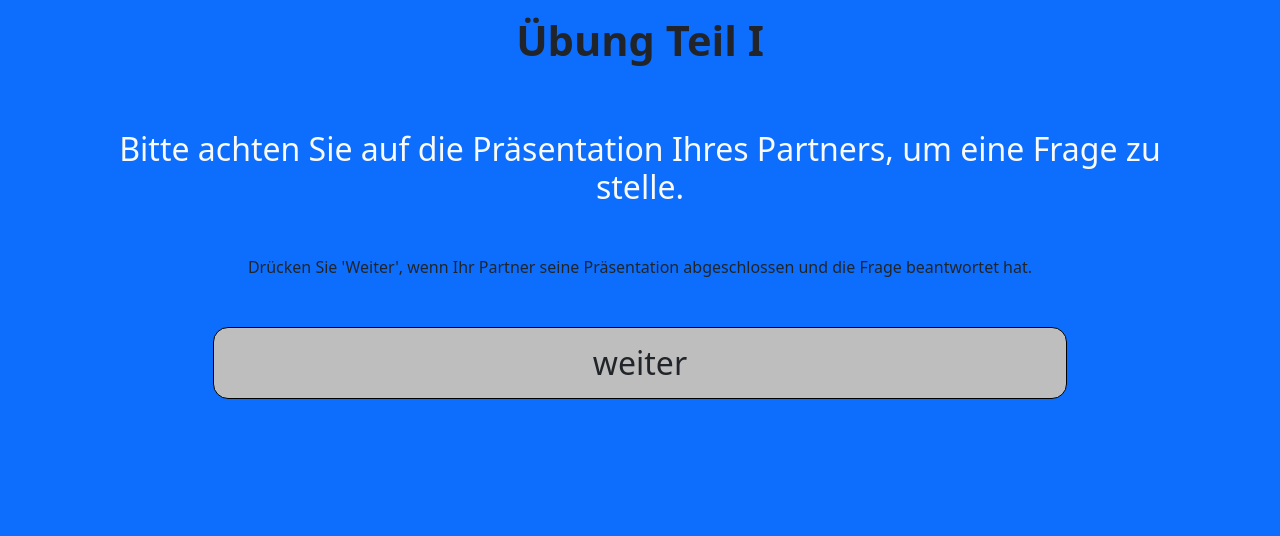
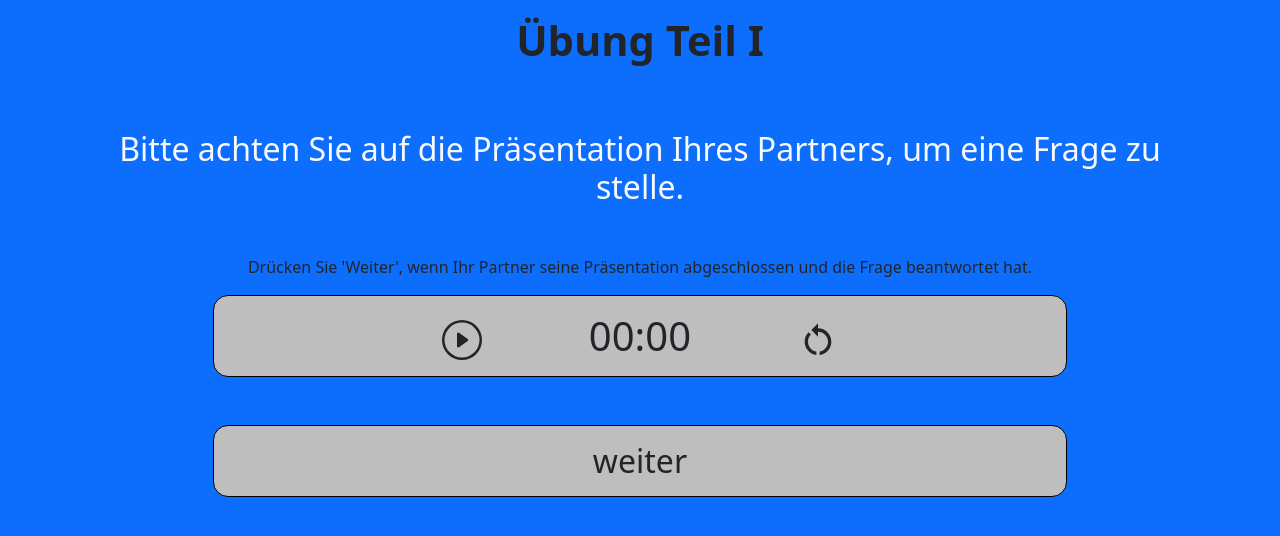
Before and after one commit to jpta24/b2-app, a React (Create React App) app: page /teil-1/1/1/1 in a window 1280 px wide. Shown: the top 536 px of the page. Built offline with nearby package versions, Linux system fonts and the light colour scheme.

Commit message:
add Timer

```diff
--- a/public/index.html
+++ b/public/index.html
@@ -24,7 +24,7 @@
       work correctly both with client-side routing and a non-root public URL.
       Learn how to configure a non-root public URL by running `npm run build`.
     -->
-    <title>B2 Mündliche Prüfung übung</title>
+    <title>DTB B2 Mündliche Trainer</title>
   </head>
   <body>
     <noscript>You need to enable JavaScript to run this app.</noscript>
--- a/src/components/InactiveTN.jsx
+++ b/src/components/InactiveTN.jsx
@@ -1,4 +1,5 @@
 import { useNavigate } from 'react-router-dom';
+import Timer from './Timer';
 
 const InactiveTN = ({ teil1State, setTeil1State }) => {
 	const navigate = useNavigate();
@@ -12,6 +13,7 @@ const InactiveTN = ({ teil1State, setTeil1State }) => {
 				Drücken Sie 'Weiter', wenn Ihr Partner seine Präsentation abgeschlossen
 				und die Frage beantwortet hat.
 			</p>
+			<Timer/>
 			<div
 				className='col-8 mx-auto p-3 h2 card-btn my-5 text-dark'
 				onClick={() => {
--- /dev/null
+++ b/src/components/Timer.jsx
@@ -0,0 +1,58 @@
+import React, { useState, useEffect } from 'react';
+import { BsPlayCircle,BsPauseCircle } from 'react-icons/bs';
+import { MdRestartAlt } from 'react-icons/md';
+
+
+const Timer = () => {
+	const [time, setTime] = useState(0);
+	const [running, setRunning] = useState(false);
+
+	useEffect(() => {
+		let intervalId;
+
+		if (running) {
+			intervalId = setInterval(() => {
+				setTime((prevTime) => prevTime + 1);
+			}, 1000);
+		}
+
+		return () => {
+			clearInterval(intervalId);
+		};
+	}, [running]);
+
+	const formatTime = () => {
+		const minutes = Math.floor(time / 60)
+			.toString()
+			.padStart(2, '0');
+		const seconds = (time % 60).toString().padStart(2, '0');
+		return `${minutes}:${seconds}`;
+	};
+
+	const handlePlayClick = () => {
+		setRunning(!running);
+	};
+
+	return (
+		<div className='col-8 mx-auto py-3 text-dark h1 card-btn my-3 d-flex justify-content-center'>
+			{running ? (
+				<span className='mx-3' onClick={handlePlayClick}>
+                    <BsPauseCircle/>
+				</span>
+			) : (
+				<span className='mx-3' onClick={handlePlayClick}>
+					<BsPlayCircle/>
+				</span>
+			)}
+
+			<div className='col-4'>{formatTime()}</div>
+			{!running &&
+				<span className='mx-3' onClick={()=>setTime(0)}>
+					<MdRestartAlt/>
+				</span>
+			}
+		</div>
+	);
+};
+
+export default Timer;
--- a/src/pages/Teil-1.jsx
+++ b/src/pages/Teil-1.jsx
@@ -6,6 +6,7 @@ import Loading from '../components/Loading/Loading';
 import Teil1active from '../components/Teil-1-active';
 import teil1 from '../data/teil1';
 import InactiveTN from '../components/InactiveTN';
+import Timer from '../components/Timer';
 
 const Teil1 = () => {
 	const { pruefung, tns, tn } = useParams();
@@ -83,6 +84,7 @@ const Teil1 = () => {
 								}}
 							></p>
 						</div>
+						<Timer/>
 
 						<div
 							className='col-8 mx-auto p-2 h2 card-btn my-5 text-dark'
--- a/src/pages/Teil-2.jsx
+++ b/src/pages/Teil-2.jsx
@@ -4,6 +4,7 @@ import { useParams, useNavigate } from 'react-router-dom';
 import Loading from '../components/Loading/Loading';
 
 import teil2 from '../data/teil2';
+import Timer from '../components/Timer';
 
 const Teil2 = () => {
 	const { pruefung, tns, tn } = useParams();
@@ -48,6 +49,7 @@ const Teil2 = () => {
 						<div className='mx-auto p-3 h4 card-btn my-2 d-flex flex-column justify-content-around align-items-center'>
 							<p className='fs-4'>{teil2[teil2State.frage]}</p>
 						</div>
+						<Timer/>
 
 						{((teil2State.pruefung === 'a' &&
 							teil2State.tns === '2' &&
@@ -92,6 +94,7 @@ const Teil2 = () => {
 							Bitte achten Sie auf die Frage Ihres Partners, um eine
 							Antwort zu geben und eine Gespräch ca. 2 min zu führen.
 						</h2>
+						<Timer/>
 						<div
 							className='col-8 mx-auto p-3 h2 card-btn my-5 text-dark'
 							onClick={() => {
--- a/src/pages/Teil-3.jsx
+++ b/src/pages/Teil-3.jsx
@@ -2,6 +2,7 @@ import { useState, useEffect } from 'react';
 import { useParams, useNavigate } from 'react-router-dom';
 
 import teil3 from '../data/teil3';
+import Timer from '../components/Timer';
 
 const Teil3 = () => {
 	const { pruefung, tns, tn } = useParams();
@@ -109,6 +110,8 @@ const Teil3 = () => {
 						</div>
 					</>
 				)}
+
+				<Timer />
 				<div
 					className='col-6 mx-auto p-3 h2 card-btn my-3 bg-danger'
 					onClick={() => {
```
